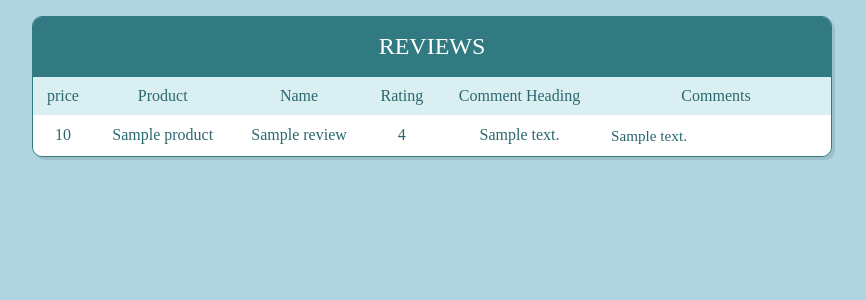
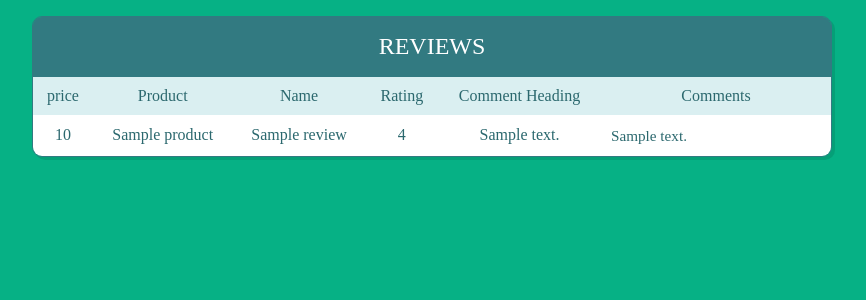
Before and after one commit to vennela2/product_review_scrapper, a Flask app: template templates/results.html in a window 1280 px wide. Shown: the top 300 px of the page, without its empty margins (208-1074 px from the left). Run offline with Flask 2, Linux system fonts and the light colour scheme; the template is opened without the code that fills it: most values are stand-ins (such as "Sample title", 1, 10 or a date in 2020); some libraries are stand-ins or nearby versions.

Commit message:
Update style.css

```diff
--- a/static/css/style.css
+++ b/static/css/style.css
@@ -1,5 +1,5 @@
 body {
-  background-color: #AFD5E1 ;
+  background-color: #06B185  ;
 }
 body * {
   box-sizing: border-box;
```
